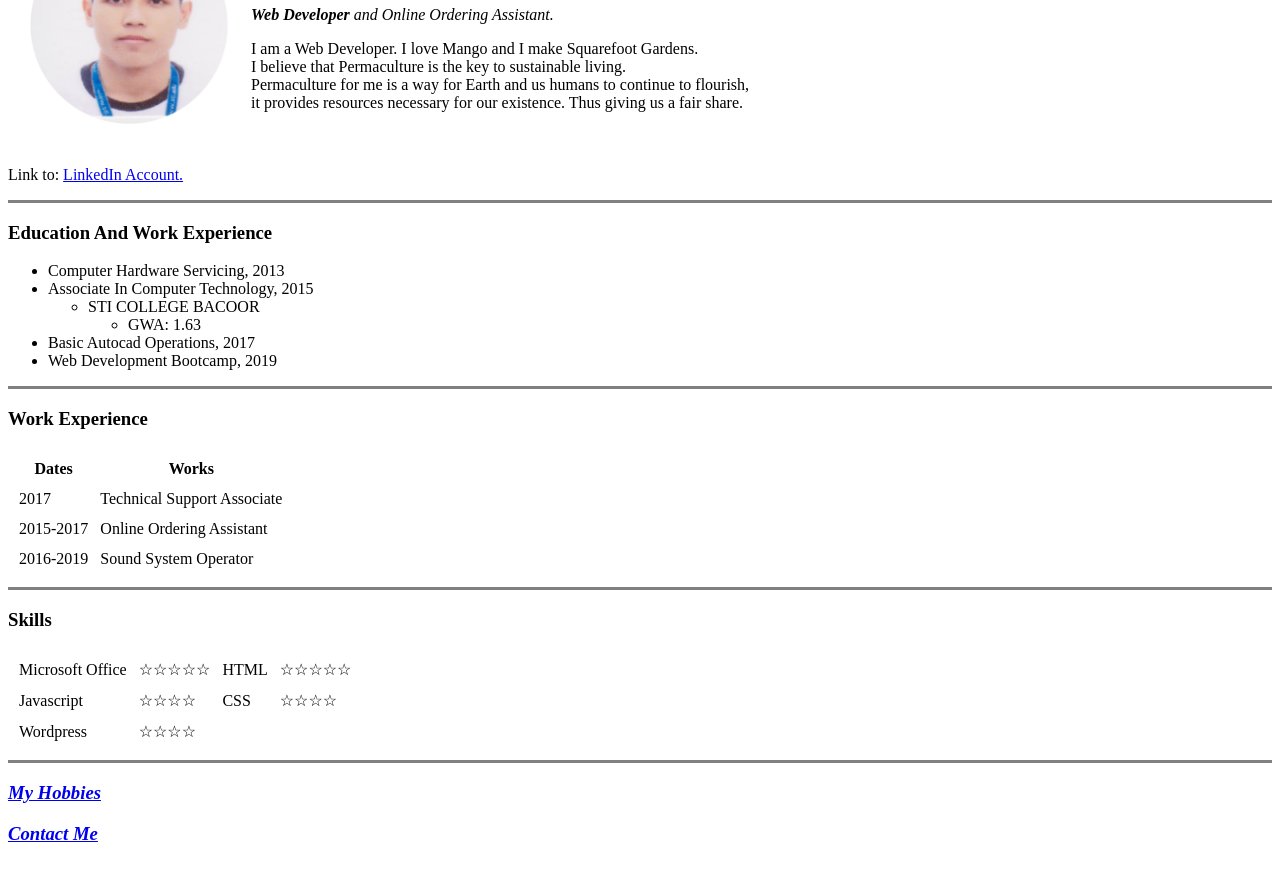
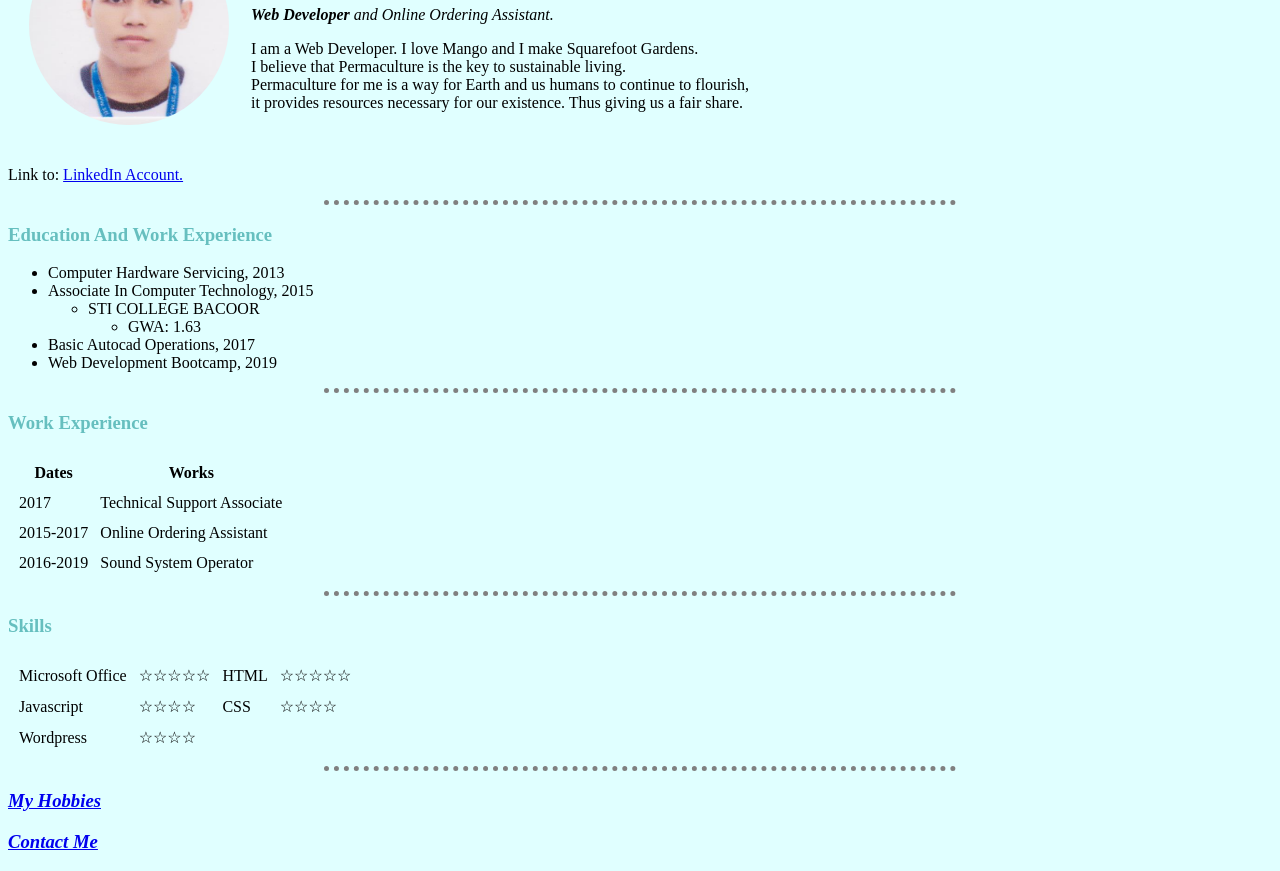
Before and after one commit to jem23/CV, a plain HTML site: page index.html in a window 1280 px wide. Shown: the part 104-975 px from the top of the page. Drawn offline with Linux system fonts and the light colour scheme.

Commit message:
added link css and edited the hr

```diff
--- a/index.html
+++ b/index.html
@@ -4,12 +4,13 @@
 <head>
   <meta charset="utf-8">
   <title>JEMUEL'S PERSONAL SITE</title>
+  <link rel="stylesheet" href="css\styles.css">
 </head>
 
 <body>
  <table cellspacing="20">
   <tr>
-    <td><img src="images/jem.png" alt="jemuel profile picture" height="200px"width="200px"></td>
+    <td><img src="images/jemuel.jpg" alt="jemuel profile picture" height="200px"width="200px"></td>
     <td><h1>Jemuel S. Balahibo</h1>
     <p><em><strong>Web Developer</strong> and Online Ordering Assistant.</em></p>
     <p>I am a Web Developer. I love Mango and I make Squarefoot Gardens.
@@ -20,7 +21,7 @@
   </tr>
  </table>
   <p>Link to: <a href="https://linkedin.com/in/jemsfeathers/">LinkedIn Account.</a></p>
-  <hr size="3" noshade>
+  <hr>
   <h3>Education And Work Experience</h3>
   <ul>
     <li>Computer Hardware Servicing, 2013</li>
@@ -37,7 +38,7 @@
     <li>Basic Autocad Operations, 2017</li>
     <li>Web Development Bootcamp, 2019</li>
   </ul>
-  <hr size="3" noshade>
+  <hr>
   <h3>Work Experience</h3>
   <table cellspacing="10">
     <thead>
@@ -61,7 +62,7 @@
       </tr>
     </tbody>
   </table>
-  <hr size="3" noshade>
+  <hr>
   <h3>Skills</h3>
   <table cellspacing="10">
     <tr>
@@ -81,7 +82,7 @@
       <td>☆☆☆☆</td>
     </tr>
   </table>
-  <hr size="3" noshade>
+  <hr>
   <h3><em><strong><a href="hobbies.html">My Hobbies</a></strong></em></h3>
   <h3><strong><em><a href="contact-me.html">Contact Me</a></em></strong></h3>
 
```
